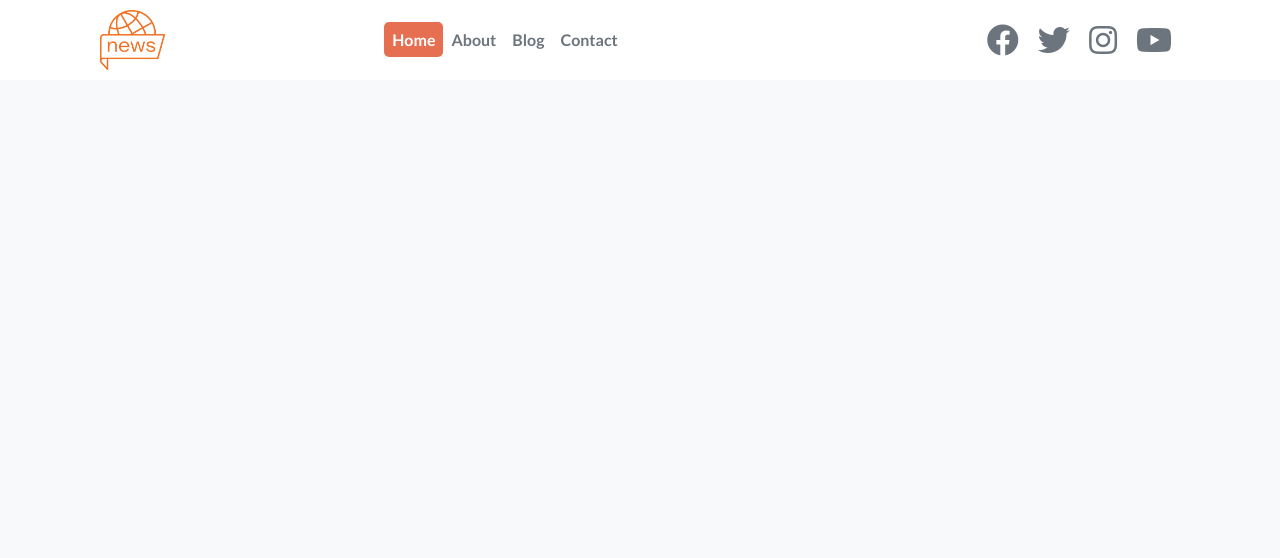
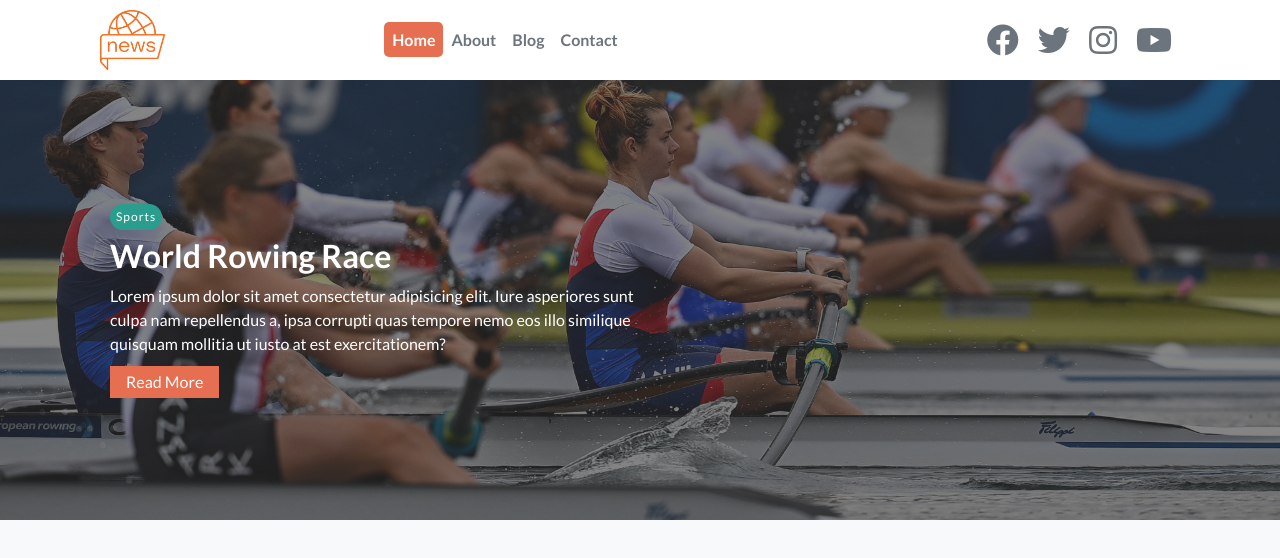
Before and after one commit to LeeS180/News-Site, a plain HTML site: page index.html in a window 1280 px wide. Drawn offline with Linux system fonts and the light colour scheme.

Commit message:
Header section completed

```diff
--- a/css/style.css
+++ b/css/style.css
@@ -89,6 +89,7 @@ p {
 }
 
 .bg-primary {background-color: var(--primary-color); color: #ffff;}
+.bg-secondary {background-color: var(--secondary-color); color: #ffff;}
 .bg-light {background-color: var(--light-color); color: var(--dark-color);}
 .bg-dark {background-color: var(--dark-color); color: #ffff;}
 
@@ -124,14 +125,30 @@ p {
 /* General Margin Settings */
 
 
-.m-1{padding: 0.5rem;}
-.m-2{padding: 0.6rem;}
-.m-3{padding: 0.8rem;}
-.m-4{padding: 1rem;}
+.m-1{margin: 0.5rem;}
+.m-2{margin: 0.6rem;}
+.m-3{margin: 0.8rem;}
+.m-4{margin: 1rem;}
+
+
+.mb-1{margin-bottom: 0.5rem;}
+.mb-2{margin-bottom: 0.6rem;}
+.mb-3{margin-bottom: 0.8rem;}
+.mb-4{margin-bottom: 1rem;}
 
 .card-primary {
   background-color: var(--primary-color);
   padding: 1rem;
+}
+
+.category {
+  display: inline-block;
+  color: #ffff;
+  font-size: 1.2rem;
+  letter-spacing: 1px;
+  padding: .4rem .6rem;
+  border-radius: 15px;
+  margin-bottom: .5rem;
 }
 
 
@@ -156,6 +173,10 @@ p {
 
 #main-nav .logo {
   width: 65px;
+}
+
+#main-nav .logo:hover {
+  cursor: pointer;
 }
 
 #main-nav ul {
@@ -193,3 +214,46 @@ p {
 #main-nav .social-icons i:hover {
   opacity: 0.8;
 }
+
+
+/* header */
+
+
+#header {
+  color: #ffff;
+  background:#333;
+  padding: 2rem;
+  position: relative;
+}
+
+/* bir header oluşturdu ve position ı relative verdi sonrasında bu header öncesinde bir nesne
+oluşturduk ve resmi burada konumlandırdık ve absolute position ekledik ve konumlandırma yaptık */
+
+#header::before {
+  content: '';
+  background: url('../img/rowing.jpeg') no-repeat center center/cover;
+  position: absolute;
+  top: 0;
+  left: 0;
+  width: 100%;
+  height: 100%;
+  opacity: 0.4;
+}
+
+
+#header .header-container {
+  display: grid;
+  grid-template-columns: repeat(2 , 1fr);
+  height: 50vh;
+  align-items: center;
+  justify-content: center;
+}
+
+#header .header-content  {
+  z-index: 2;
+}
+
+
+#header .header-content p {
+  margin-bottom: 1rem;
+}
--- a/index.html
+++ b/index.html
@@ -10,6 +10,7 @@
 </head>
 <body>
 
+  <!-- navbar -->
   <nav id="main-nav" class="nav">
     <div class="container">
       <img src="img/logo.png" alt="" class="logo">
@@ -27,6 +28,23 @@
       </div>
     </div>
   </nav>
+  <!-- navbar -->
+
+  <!-- header -->
+
+  <header id="header">
+    <div class="container">
+      <div class="header-container">
+        <div class= "header-content">
+          <div class="category bg-secondary">Sports</div>
+          <h1>World Rowing Race</h1>
+          <p class="mb-4">Lorem ipsum dolor sit amet consectetur adipisicing elit. Iure asperiores sunt culpa nam repellendus a, ipsa corrupti quas tempore nemo eos illo similique quisquam mollitia ut iusto at est exercitationem?</p>
+          <a href="#" class="btn btn-primary">Read More</a>
+        </div>
+      </div>
+    </div>
+  </header>
+
 
 
 
```
